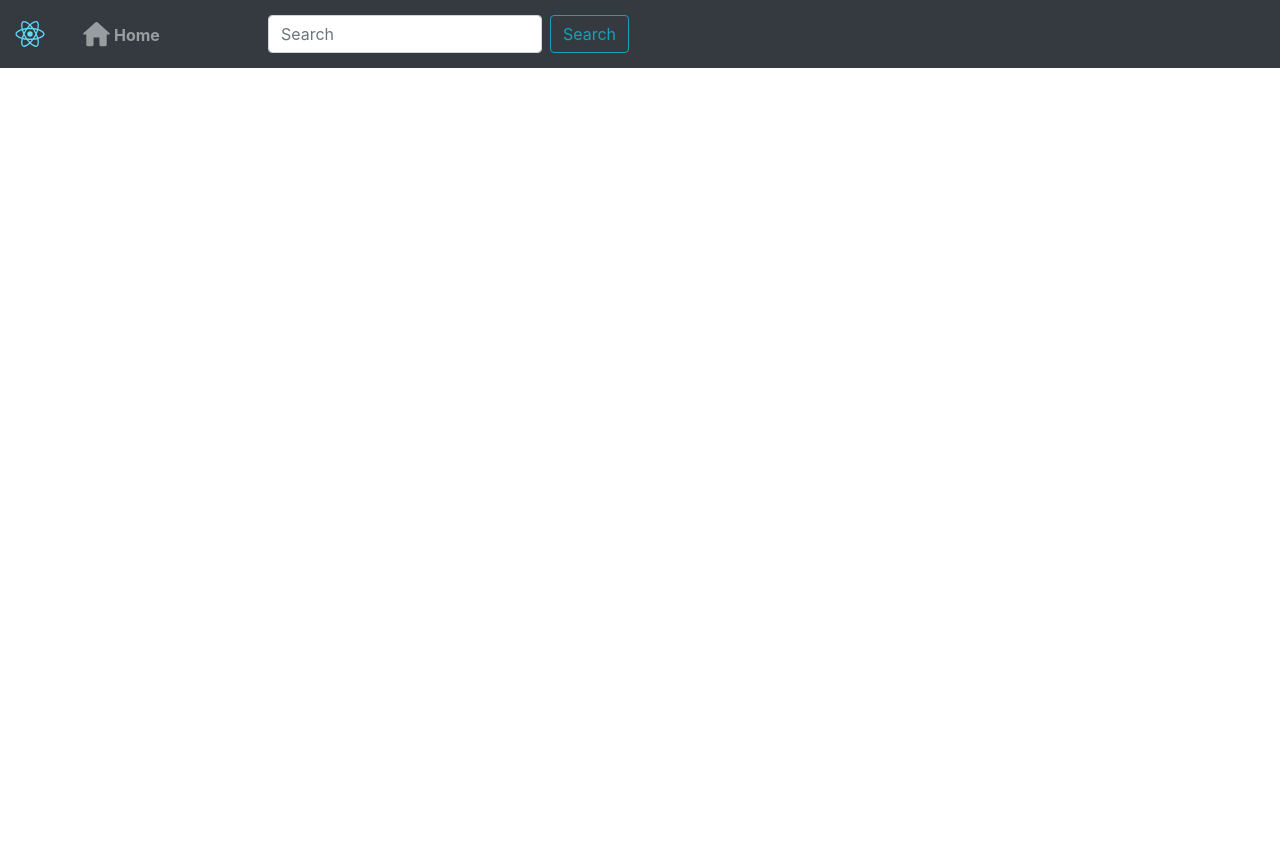
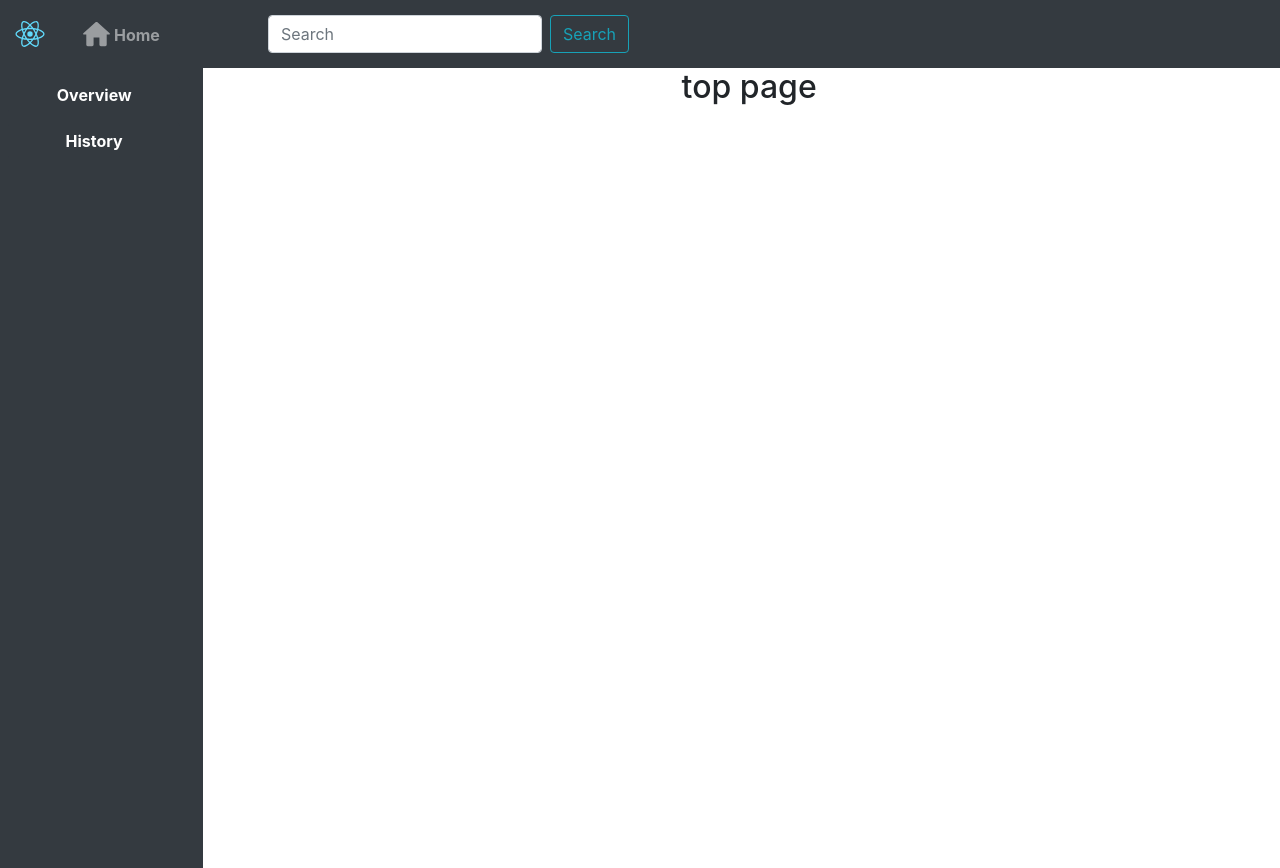
Before and after one commit to kenglwo/coding-challenge-frontend, a React (Create React App) app: page / in a window 1280 px wide. Before the commit the page ends 800 px from the top, so only its background shows below. Built offline with nearby package versions, Linux system fonts and the light colour scheme.

Commit message:
:sparkles: add Sidebar and Top on the launch page

```diff
--- a/src/App.tsx
+++ b/src/App.tsx
@@ -1,8 +1,11 @@
 import React from "react";
+import { BrowserRouter, Switch, Route } from "react-router-dom";
 import Container from "react-bootstrap/Container";
 import Row from "react-bootstrap/Row";
 import Col from "react-bootstrap/Col";
 import Header from "./components/common/Header";
+import Sidebar from "./components/common/Sidebar";
+import Top from "./components/top/Top";
 import logo from "./assets/images/logo.svg";
 import "bootstrap/dist/css/bootstrap.min.css";
 import "./assets/styles/App.scss";
@@ -10,10 +13,22 @@ import "./assets/styles/App.scss";
 function App() {
   return (
     <div className="App">
-      <Container className="p-0" fluid>
-        <Row>
-          <Header />
-        </Row>
+      <Container className="bg-dark p-0" fluid>
+        <BrowserRouter>
+          <Row>
+            <Header />
+          </Row>
+          <Row>
+            <Col md={2}>
+              <Sidebar />
+            </Col>
+            <Col className="bg-white">
+              <Switch>
+                <Route exact={true} path={"/"} component={Top} />
+              </Switch>
+            </Col>
+          </Row>
+        </BrowserRouter>
       </Container>
     </div>
   );
```
